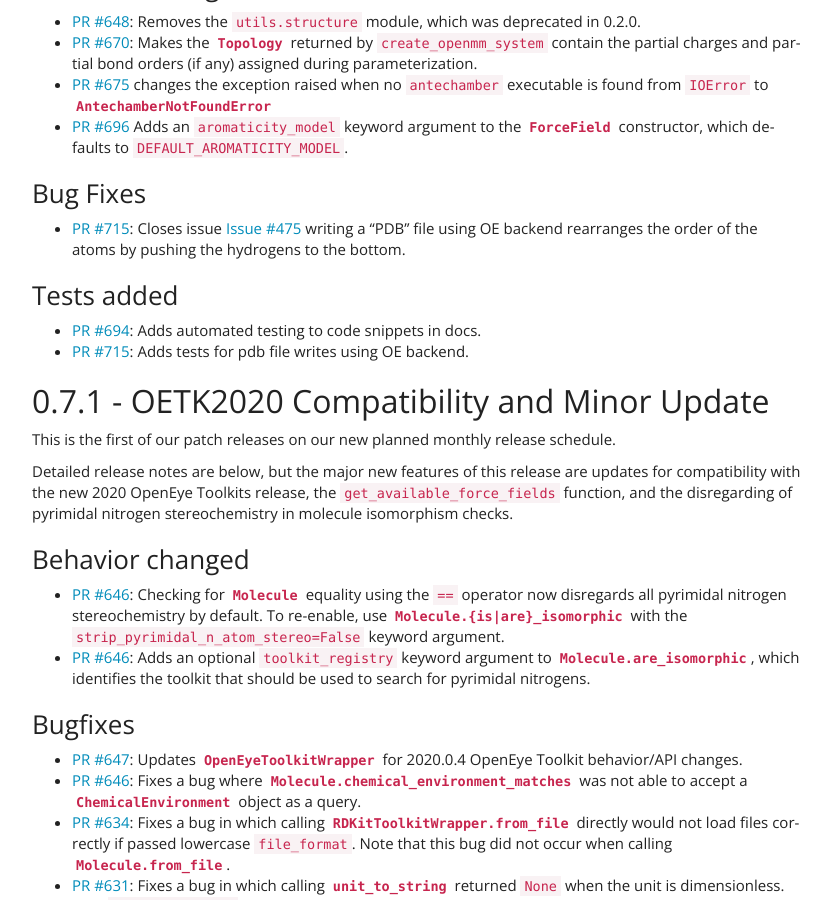
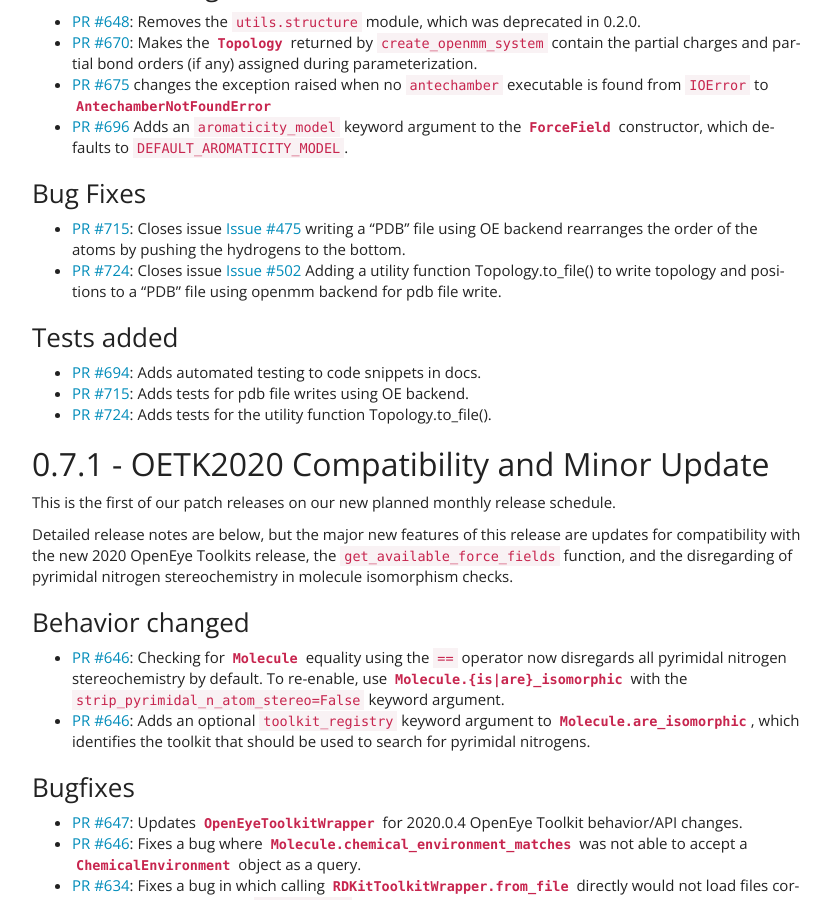
Before and after one commit to openforcefield/openff-toolkit, a Sphinx documentation site: the page built from docs/releasehistory.rst, in a window 1280 px wide and 900 px high, scrolled down 569 px. Shown: the whole window, without its empty margins (38-869 px from the left). Built offline with Sphinx 7.4.7, drawn with Linux system fonts in a browser that asks for light colours.

Commit message:
Changelog updated

```diff
--- a/docs/releasehistory.rst
+++ b/docs/releasehistory.rst
@@ -47,6 +47,10 @@
 - `PR #715 <https://github.com/openforcefield/openforcefield/pull/715>`_: Closes issue `Issue #475
   <https://github.com/openforcefield/openforcefield/issues/475>`_ writing a "PDB" file using OE backend rearranges
   the order of the atoms by pushing the hydrogens to the bottom.
+- `PR #724 <https://github.com/openforcefield/openforcefield/pull/724>`_: Closes issue `Issue #502
+  <https://github.com/openforcefield/openforcefield/issues/502>`_ Adding a utility function Topology.to_file() to
+  write topology and positions to a "PDB" file using openmm backend for pdb file write.
+
 
 Tests added
 """""""""""
@@ -54,6 +58,8 @@
   to code snippets in docs.
 - `PR #715 <https://github.com/openforcefield/openforcefield/pull/715>`_: Adds tests for pdb file writes using OE
   backend.
+- `PR #724 <https://github.com/openforcefield/openforcefield/pull/724>`_: Adds tests for the utility function Topology.to_file().
+
 
 0.7.1 - OETK2020 Compatibility and Minor Update
 -----------------------------------------------
```
